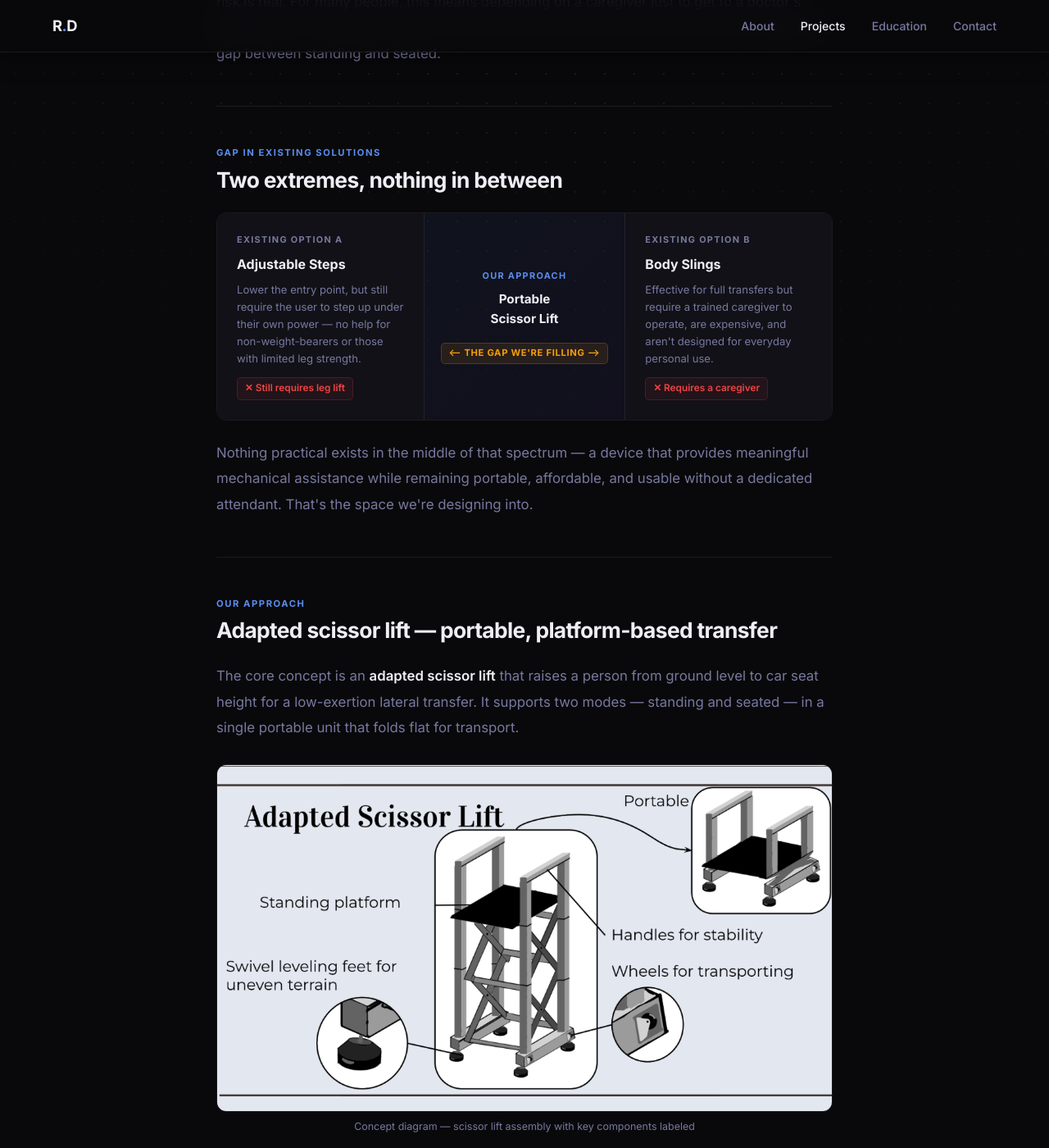
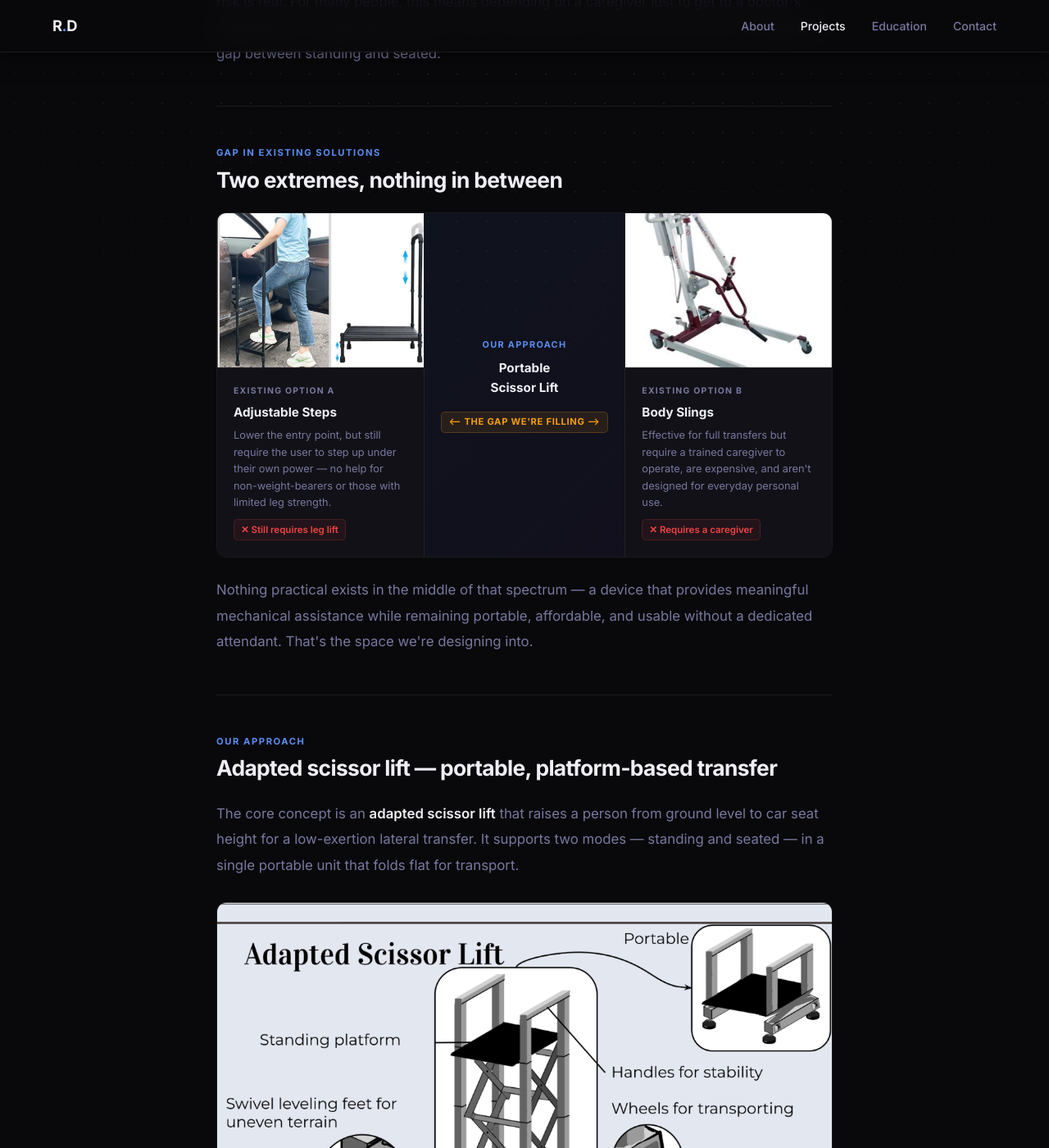
Before and after one commit to rishabhd625/rishabhd625.github.io, a Jekyll site: the page built from _projects/portable-car-lift.md, in a window 1280 px wide and 1400 px high, scrolled down 685 px. Shown: the whole window at 82% size. Built offline with Jekyll 4.4.1, drawn with Linux system fonts in a browser that asks for light colours; some of the changed text lies outside the part shown.

Commit message:
Integrate adapted step and body sling images into gap spectrum section
Removes standalone Figures section; images now live directly in the
two-extremes panels. Layout updated to stack image above text in each card.

Co-Authored-By: Claude Sonnet 4.6 <noreply@anthropic.com>

```diff
--- a/_layouts/project-custom.html
+++ b/_layouts/project-custom.html
@@ -220,24 +220,39 @@
 
     .gap-extreme {
       background: var(--bg-2);
-      padding: 1.5rem;
+      padding: 0;
+      display: flex;
+      flex-direction: column;
+    }
+    .gap-extreme-img {
+      width: 100%;
+      aspect-ratio: 4 / 3;
+      object-fit: cover;
+      object-position: center;
+      display: block;
+      border-bottom: 1px solid var(--border);
+    }
+    .gap-extreme-body {
+      padding: 1.25rem;
+      display: flex;
+      flex-direction: column;
+      gap: 0.35rem;
+      flex: 1;
     }
     .gap-extreme-label {
-      font-size: 0.68rem;
+      font-size: 0.65rem;
       font-weight: 700;
       letter-spacing: 0.12em;
       text-transform: uppercase;
       color: var(--muted);
-      margin-bottom: 0.5rem;
     }
     .gap-extreme-name {
-      font-size: 1rem;
+      font-size: 0.95rem;
       font-weight: 700;
       color: var(--text);
-      margin-bottom: 0.5rem;
     }
     .gap-extreme-desc {
-      font-size: 0.82rem;
+      font-size: 0.8rem;
       color: var(--muted);
       line-height: 1.6;
     }
@@ -245,14 +260,15 @@
       display: inline-flex;
       align-items: center;
       gap: 0.35rem;
-      font-size: 0.74rem;
+      font-size: 0.72rem;
       font-weight: 600;
       color: #ef4444;
       background: rgba(239, 68, 68, 0.08);
       border: 1px solid rgba(239, 68, 68, 0.2);
       border-radius: 5px;
-      padding: 0.2rem 0.55rem;
-      margin-top: 0.75rem;
+      padding: 0.18rem 0.5rem;
+      margin-top: 0.25rem;
+      width: fit-content;
     }
 
     .gap-middle {
--- a/_projects/portable-car-lift.md
+++ b/_projects/portable-car-lift.md
@@ -40,10 +40,13 @@ description: >-
   <h2 class="section-heading r">Two extremes, nothing in between</h2>
   <div class="gap-spectrum r">
     <div class="gap-extreme">
-      <p class="gap-extreme-label">Existing Option A</p>
-      <p class="gap-extreme-name">Adjustable Steps</p>
-      <p class="gap-extreme-desc">Lower the entry point, but still require the user to step up under their own power — no help for non-weight-bearers or those with limited leg strength.</p>
-      <span class="gap-extreme-flaw">✕ Still requires leg lift</span>
+      <img class="gap-extreme-img" src="/assets/images/car-lift/adaptedstep.png" alt="Adapted step example" loading="lazy" />
+      <div class="gap-extreme-body">
+        <p class="gap-extreme-label">Existing Option A</p>
+        <p class="gap-extreme-name">Adjustable Steps</p>
+        <p class="gap-extreme-desc">Lower the entry point, but still require the user to step up under their own power — no help for non-weight-bearers or those with limited leg strength.</p>
+        <span class="gap-extreme-flaw">✕ Still requires leg lift</span>
+      </div>
     </div>
     <div class="gap-middle">
       <p class="gap-middle-label">Our Approach</p>
@@ -51,10 +54,13 @@ description: >-
       <span class="gap-middle-badge">⟵ The gap we're filling ⟶</span>
     </div>
     <div class="gap-extreme">
-      <p class="gap-extreme-label">Existing Option B</p>
-      <p class="gap-extreme-name">Body Slings</p>
-      <p class="gap-extreme-desc">Effective for full transfers but require a trained caregiver to operate, are expensive, and aren't designed for everyday personal use.</p>
-      <span class="gap-extreme-flaw">✕ Requires a caregiver</span>
+      <img class="gap-extreme-img" src="/assets/images/car-lift/bodysling.png" alt="Body sling example" loading="lazy" />
+      <div class="gap-extreme-body">
+        <p class="gap-extreme-label">Existing Option B</p>
+        <p class="gap-extreme-name">Body Slings</p>
+        <p class="gap-extreme-desc">Effective for full transfers but require a trained caregiver to operate, are expensive, and aren't designed for everyday personal use.</p>
+        <span class="gap-extreme-flaw">✕ Requires a caregiver</span>
+      </div>
     </div>
   </div>
   <p class="problem-text r">
@@ -163,18 +169,6 @@ description: >-
   </div>
 </section>
 
-<!-- ── IMAGE PLACEHOLDERS ──────────────────────────────────── -->
-<section class="proj-section">
-  <p class="section-eyebrow r">Figures</p>
-  <h2 class="section-heading r">CAD & Concept Visuals</h2>
-  <div class="img-gallery">
-    <div class="img-slot has-img r">
-      <img src="/assets/images/car-lift/existing-solutions-diagram.png" alt="Existing solutions gap diagram" loading="lazy" />
-      <p class="img-caption">Existing solutions spectrum — adjustable step (left) · our approach (center) · body sling (right)</p>
-    </div>
-  </div>
-</section>
-
 <!-- ── NEXT STEPS ──────────────────────────────────── -->
 <section class="proj-section">
   <p class="section-eyebrow r">Next Steps</p>
```
Also changed, not shown: assets/images/car-lift/adaptedstep.png (added), assets/images/car-lift/bodysling.png (added).
